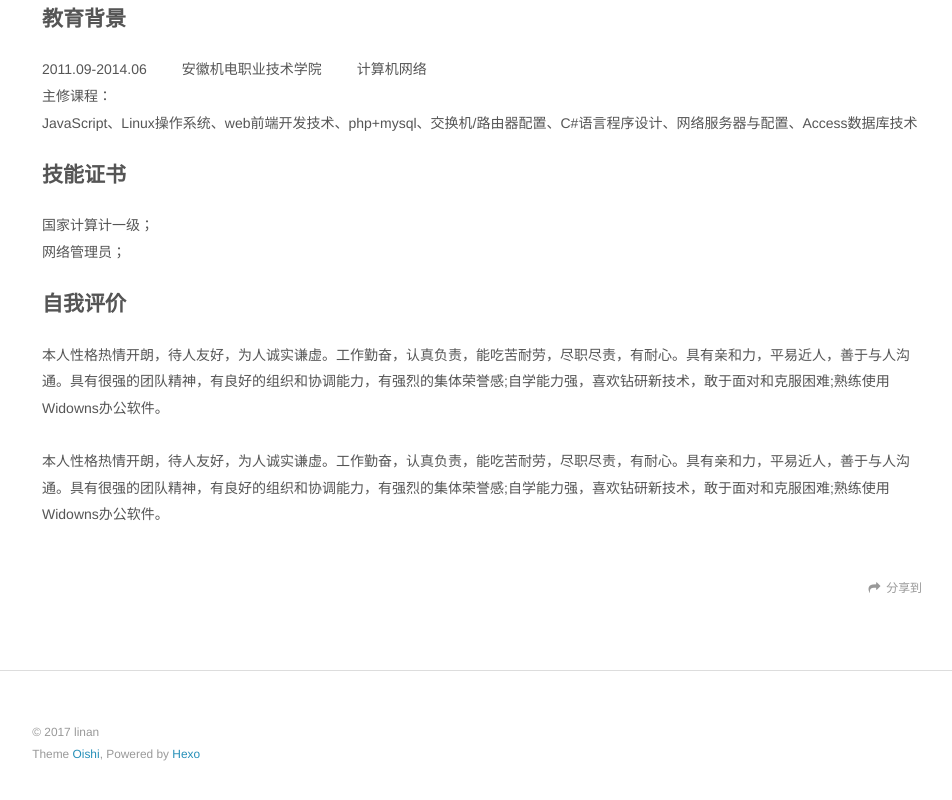
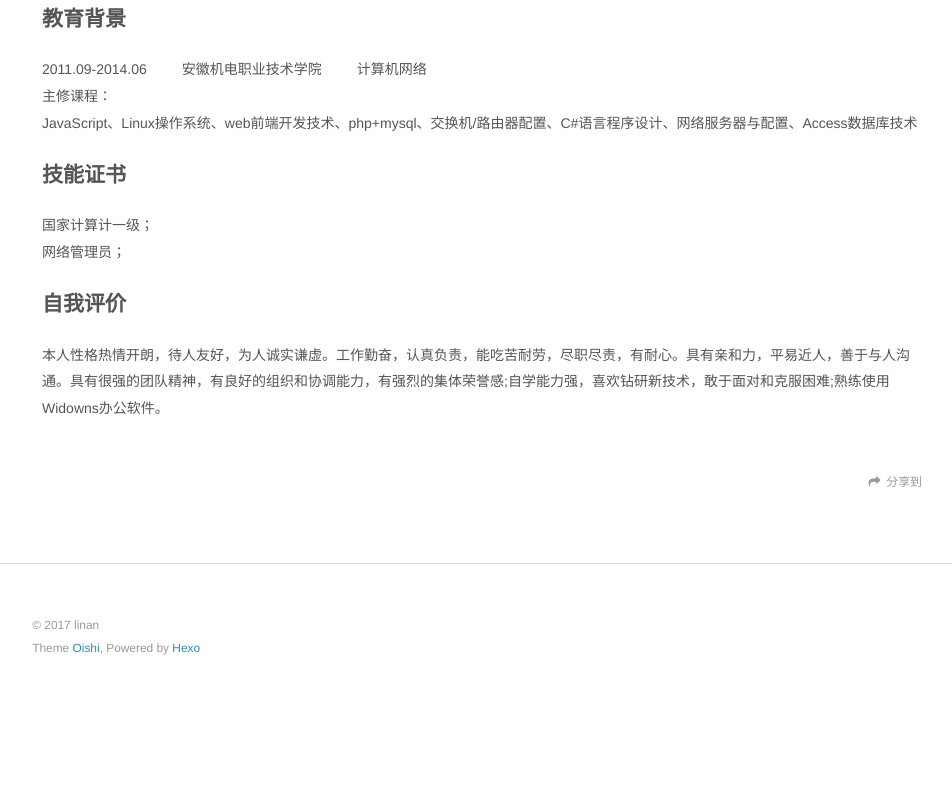
Before and after one commit to smi1es/smi1es.github.io, a plain HTML site: page 2017年/ 11/ 25/您好世界/index.html in a window 1280 px wide. Shown: the part 851-1651 px from the top of the page, without its empty margins (158-1110 px from the left). After the commit the page ends 1561 px from the top, so only its background shows below. Drawn offline with nearby package versions, Linux system fonts and the light colour scheme.

Commit message:
Update and rename 2017/11/25/hello-world/index.html to  2017年/ 11/ 25/您好世界/index.html

```diff
--- a/2017/11/25/hello-world/index.html
+++ b/2017年/ 11/ 25/您好世界/index.html
@@ -118,8 +118,6 @@
 <h2 id="教育背景"><a href="#教育背景" class="headerlink" title="教育背景"></a>教育背景</h2><p>2011.09-2014.06    &nbsp; &nbsp; &nbsp; &nbsp;      安徽机电职业技术学院               &nbsp; &nbsp; &nbsp; &nbsp;       计算机网络<br>主修课程：<br>JavaScript、Linux操作系统、web前端开发技术、php+mysql、交换机/路由器配置、C#语言程序设计、网络服务器与配置、Access数据库技术</p>
 <h2 id="技能证书"><a href="#技能证书" class="headerlink" title="技能证书"></a>技能证书</h2><p>国家计算计一级；<br>网络管理员；</p>
 <h2 id="自我评价"><a href="#自我评价" class="headerlink" title="自我评价"></a>自我评价</h2><p>本人性格热情开朗，待人友好，为人诚实谦虚。工作勤奋，认真负责，能吃苦耐劳，尽职尽责，有耐心。具有亲和力，平易近人，善于与人沟通。具有很强的团队精神，有良好的组织和协调能力，有强烈的集体荣誉感;自学能力强，喜欢钻研新技术，敢于面对和克服困难;熟练使用Widowns办公软件。</p>
-<p>本人性格热情开朗，待人友好，为人诚实谦虚。工作勤奋，认真负责，能吃苦耐劳，尽职尽责，有耐心。具有亲和力，平易近人，善于与人沟通。具有很强的团队精神，有良好的组织和协调能力，有强烈的集体荣誉感;自学能力强，喜欢钻研新技术，敢于面对和克服困难;熟练使用Widowns办公软件。</p>
-
 
     </div>
     <footer class="article-footer">
```
